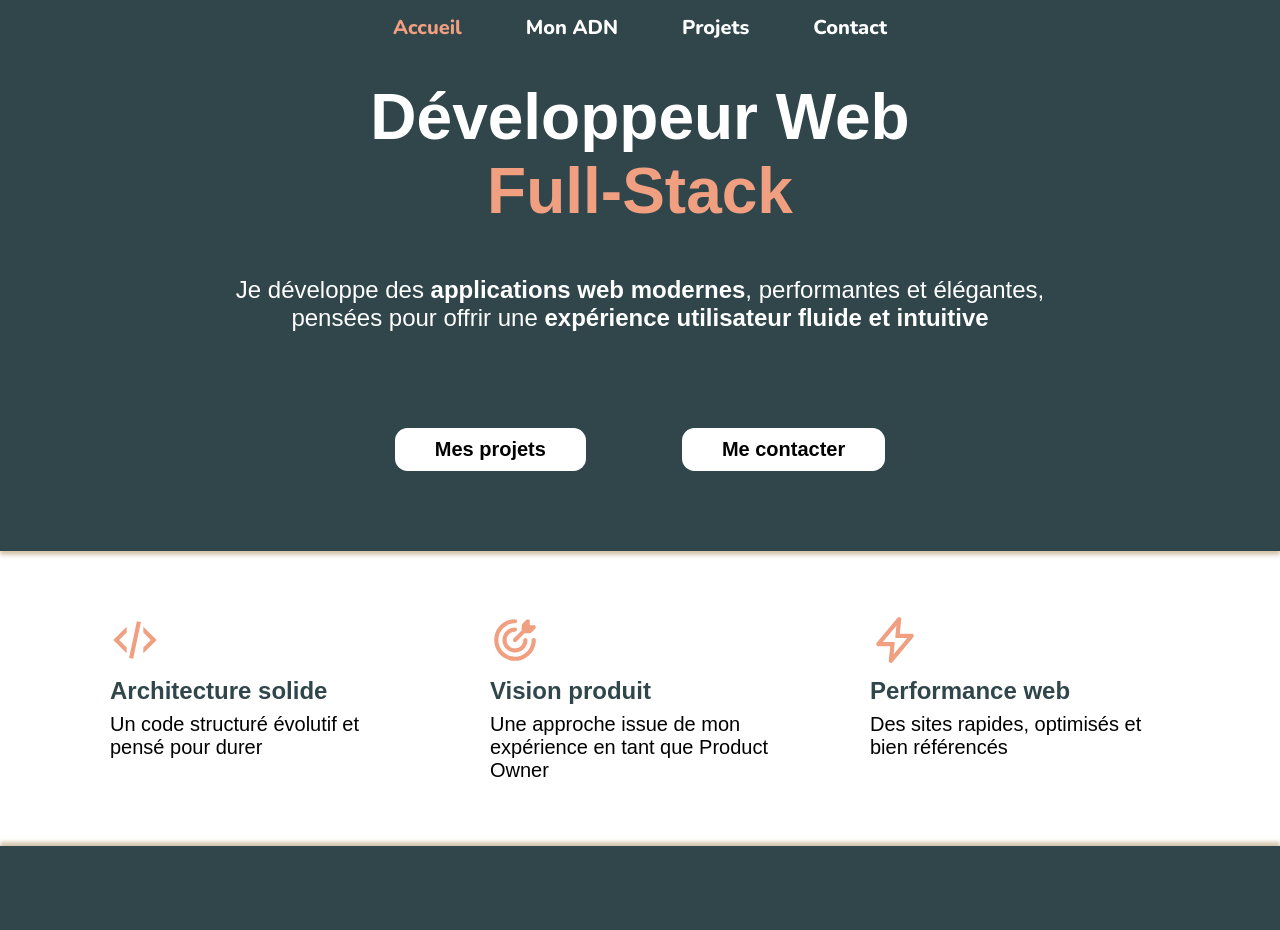
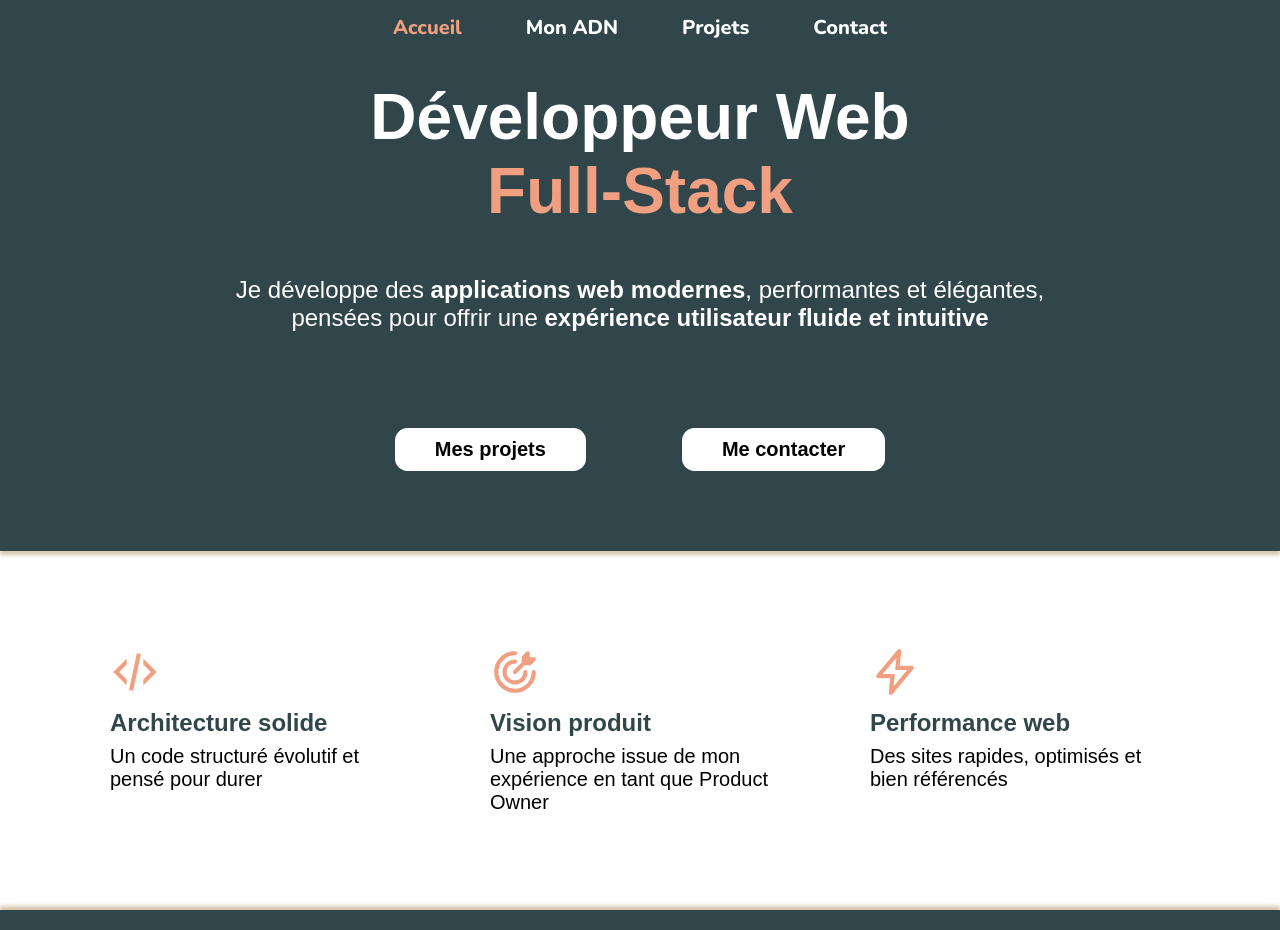
Before and after one commit to J-za/portfolio-jocelyn, a React (Vite) app in the folder client/: page / in a window 1280 px wide. Shown: the top 930 px of the page. Built offline with nearby package versions, Linux system fonts and the light colour scheme.

Commit message:
style: adjust padding of Highlight section
- Updated padding values in Highlight section for improved spacing and visual balance

```diff
--- a/client/src/pages/Home/home.scss
+++ b/client/src/pages/Home/home.scss
@@ -53,7 +53,7 @@
   display: flex;
   justify-content: center;
   gap: 1em;
-  margin: 2em 0;
+  margin: 4em 0;
 }
 
 .form-content {
```
